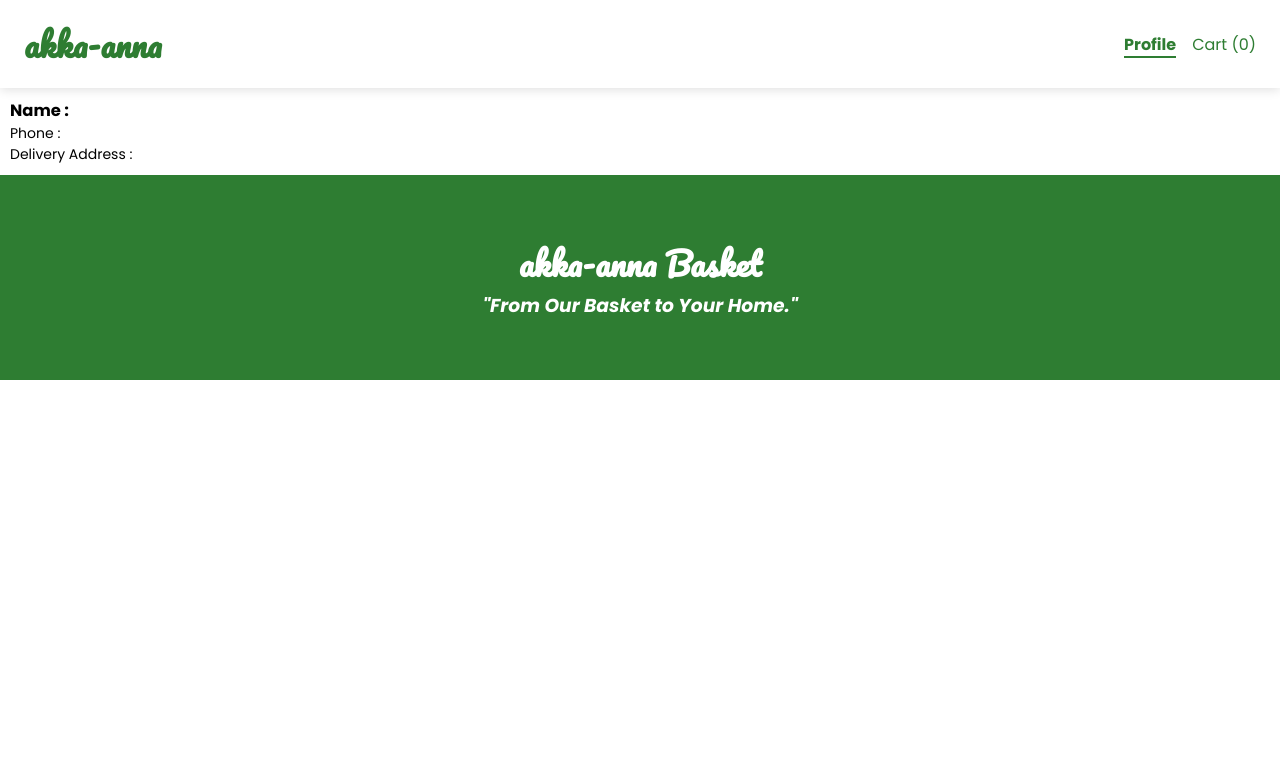
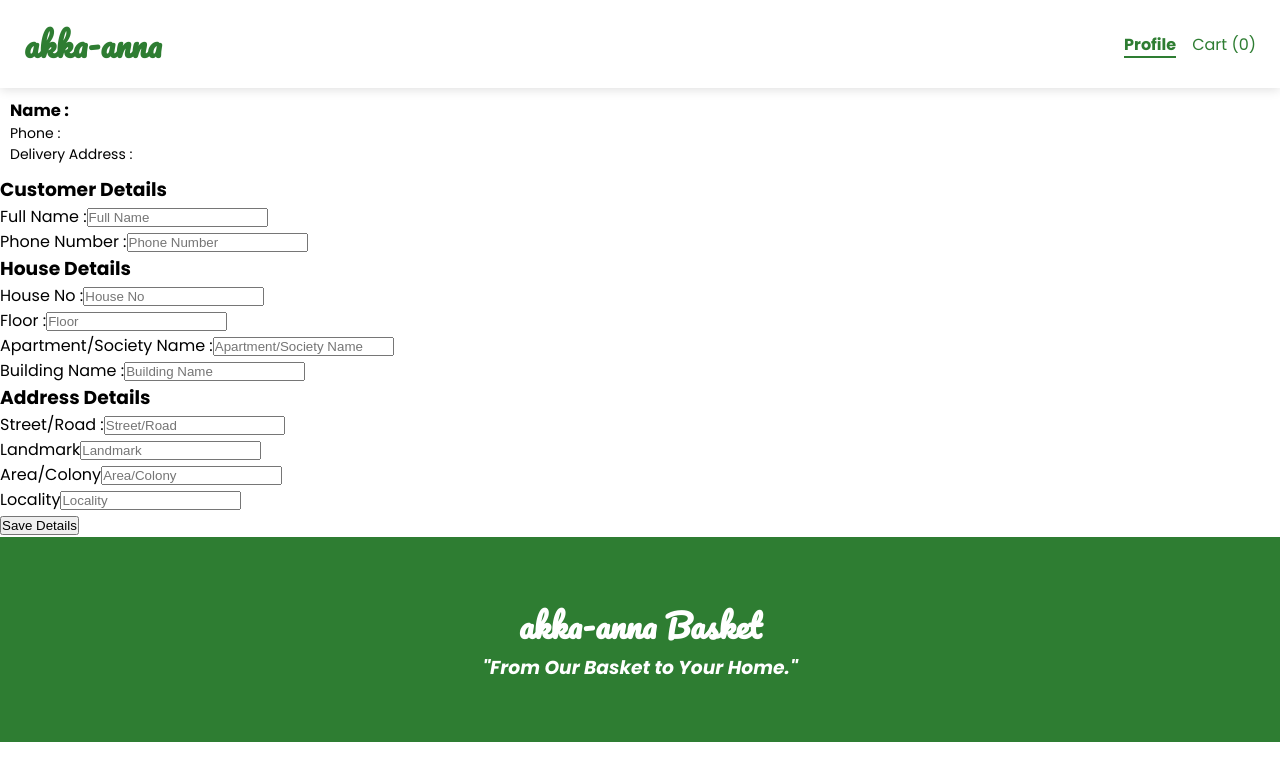
Before and after one commit to imry06/EasyBasket, a React (Vite) app: page /profile in a window 1280 px wide. Shown: the top 780 px of the page. Built offline with nearby package versions, Linux system fonts and the light colour scheme.

Commit message:
profile-form added.

```diff
--- a/src/App.jsx
+++ b/src/App.jsx
@@ -1,6 +1,5 @@
 import { Route, Routes } from "react-router-dom";
 import "./App.css";
-// import AkkaAnnaCarousel from "./components/AkkaAnnaCarousel";
 import Footer from "./components/Footer";
 
 import Home from "./pages/Home";
--- /dev/null
+++ b/src/components/ProifleForm.jsx
@@ -0,0 +1,61 @@
+const ProifleForm = () => {
+  return (
+    <div className="profile-form">
+      <form className="customer-details-form">
+        <h3>Customer Details</h3>
+
+        <div className="form-field">
+          <label htmlFor="">Full Name :</label>
+          <input type="text" placeholder="Full Name" />
+        </div>
+
+        <div className="form-field">
+          <label htmlFor="">Phone Number :</label>
+          <input type="text" placeholder="Phone Number" />
+        </div>
+
+        <h3>House Details</h3>
+        <div className="form-field">
+          <label htmlFor="">House No :</label>
+          <input type="text" placeholder="House No" />
+        </div>
+        <div className="form-field">
+          <label htmlFor="">Floor :</label>
+          <input type="number" placeholder="Floor" />
+        </div>
+        <div className="form-field">
+          <label htmlFor="">Apartment/Society Name :</label>
+          <input type="text" placeholder="Apartment/Society Name" />
+        </div>
+        <div className="form-field">
+            <label htmlFor="">Building Name :</label>
+            <input type="text" placeholder="Building Name" />
+        </div>
+
+        <h3>Address Details</h3>
+        <div className="form-field">
+            <label htmlFor="">Street/Road :</label>
+            <input type="text" placeholder="Street/Road" />
+        </div>
+        <div className="form-field">
+            <label htmlFor="">Landmark</label>
+            <input type="text" placeholder="Landmark" />
+        </div>
+        <div className="form-field">
+            <label htmlFor="">Area/Colony</label>
+            <input type="text" placeholder="Area/Colony" />
+        </div>
+        <div className="form-field">
+            <label htmlFor="">Locality</label>
+            <input type="text" placeholder="Locality" />
+        </div>
+
+        <div className="button-field">
+            <button>Save Details</button>
+        </div>
+      </form>
+    </div>
+  );
+};
+
+export default ProifleForm;
--- a/src/pages/Profile.jsx
+++ b/src/pages/Profile.jsx
@@ -1,14 +1,13 @@
-
-import ProfileInfo from '../components/ProfileInfo';
+import ProfileInfo from "../components/ProfileInfo";
+import ProifleForm from "../components/ProifleForm";
 
 const Profile = () => {
   return (
     <div>
-      <ProfileInfo/>
-
-
+      <ProfileInfo />
+      <ProifleForm />
     </div>
-  )
-}
+  );
+};
 
 export default Profile;
```
